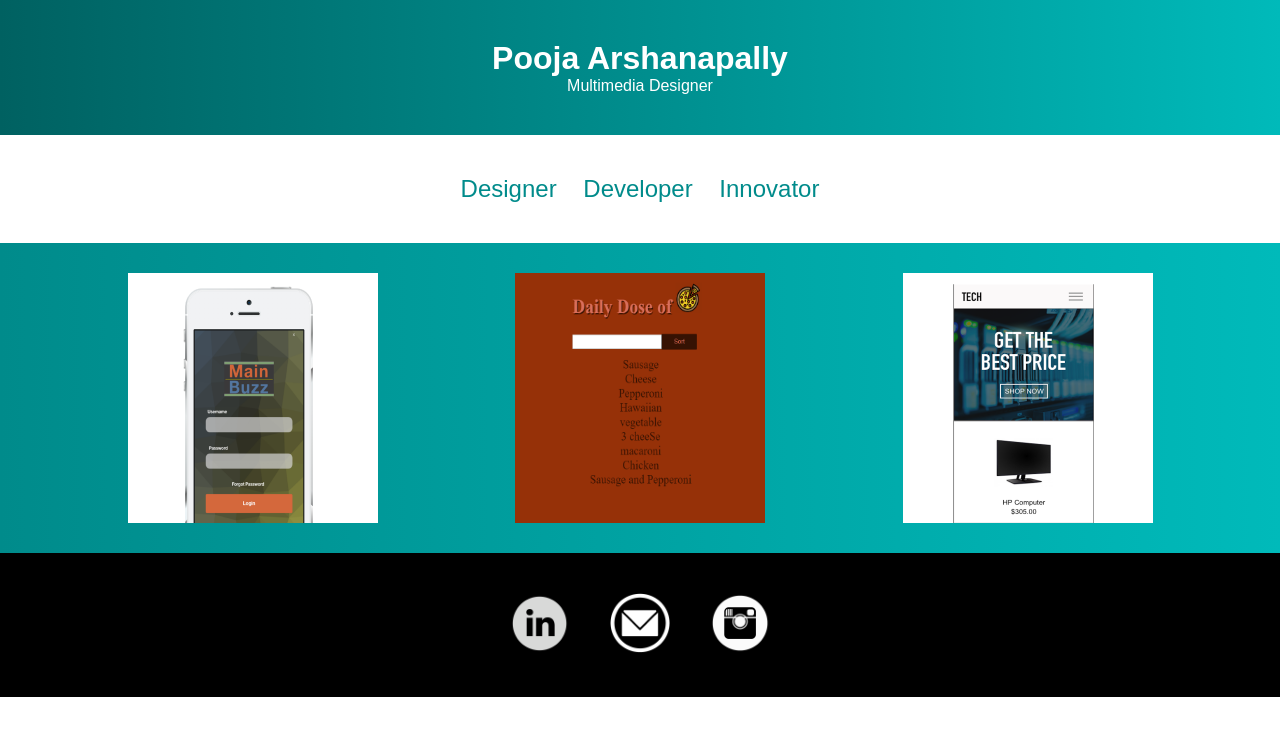
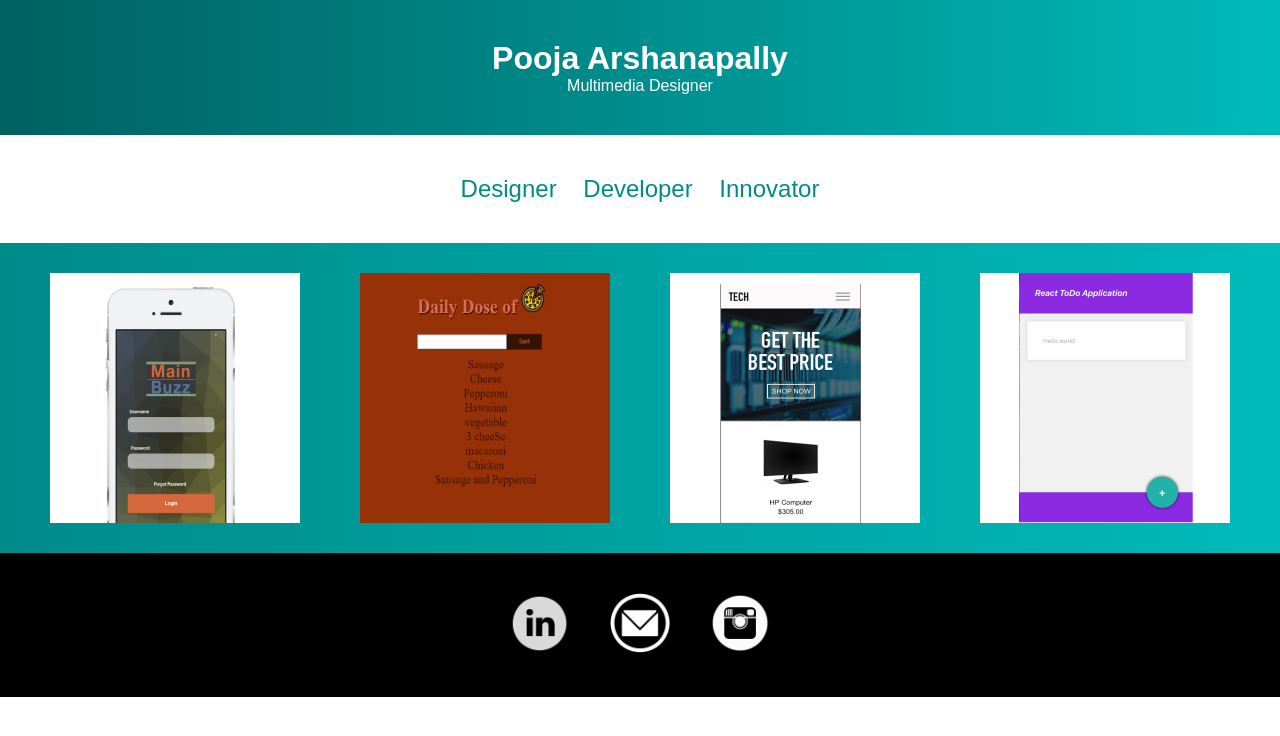
Before and after one commit to parshanapally/portfolio-website, a React (Create React App) app: page / in a window 1280 px wide. Shown: the top 736 px of the page. Built offline with nearby package versions, Linux system fonts and the light colour scheme.

Commit message:
feat: add new portfolio piece

```diff
--- a/src/components/Portfolio/index.js
+++ b/src/components/Portfolio/index.js
@@ -5,6 +5,7 @@ import pdfDoc from "../img/IM261pdf.pdf";
 import techAppDoc from "../img/tech-app.pdf";
 import techApp from "../img/tech-app.png";
 import pizza from "../img/pizza.PNG";
+import todo from "../img/todo-app.PNG";
 
 const Portfolio = () => {
   return (
@@ -37,6 +38,14 @@ const Portfolio = () => {
             </div>
           </a>
         </div>
+        <div className="container-box">
+          <a href="https://parshanapally.github.io/todo-app/" target="_blank">
+            <img src={todo} alt="tech-app" />
+            <div className="overlay">
+              <div className="text">To Do App</div>
+            </div>
+          </a>
+        </div>
       </div>
     </div>
   );
```
Also changed, not shown: src/components/img/todo-app.PNG (added).
